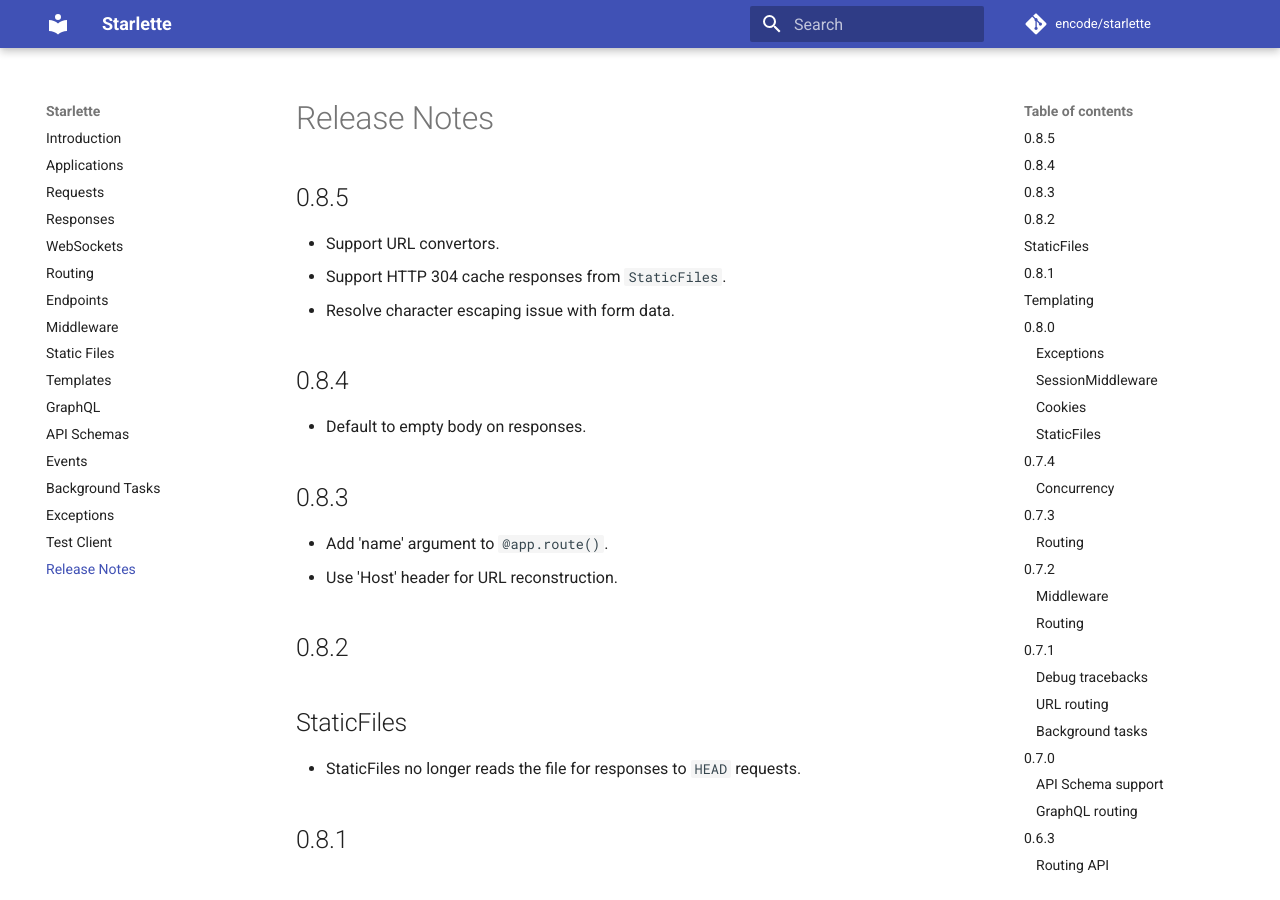
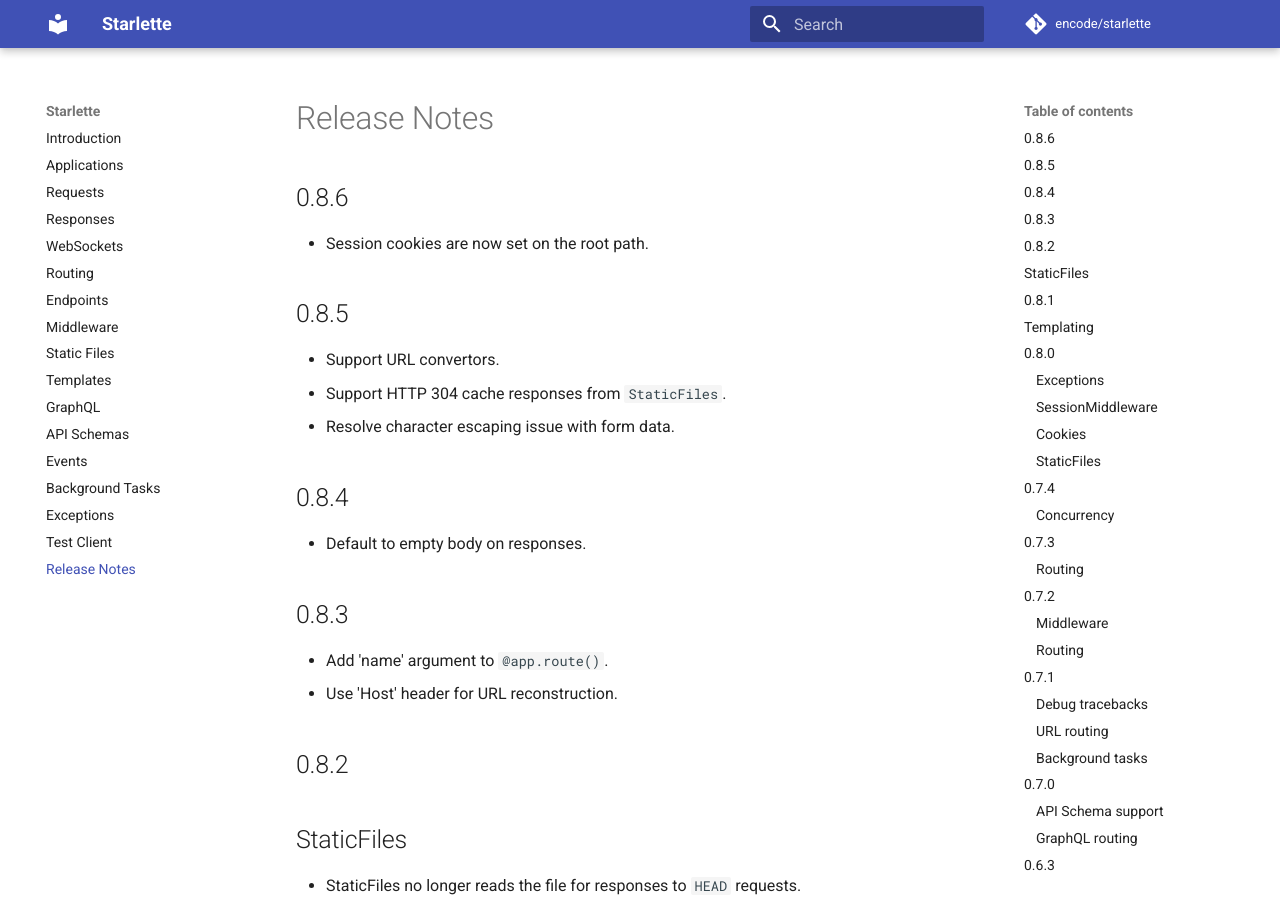
Before and after one commit to hidraco/starlette, an MkDocs documentation site: the page built from docs/release-notes.md, in a window 1280 px wide and 900 px high. Built offline with MkDocs 1.6.1 and Material for MkDocs 9.7.7, drawn with Linux system fonts in a browser that asks for light colours; comment, search, counter and statistics services are not loaded.

Commit message:
Version 0.8.6

```diff
--- a/docs/release-notes.md
+++ b/docs/release-notes.md
@@ -1,3 +1,7 @@
+## 0.8.6
+
+* Session cookies are now set on the root path.
+
 ## 0.8.5
 
 * Support URL convertors.
--- a/starlette/__init__.py
+++ b/starlette/__init__.py
@@ -1 +1 @@
-__version__ = "0.8.5"
+__version__ = "0.8.6"
```
